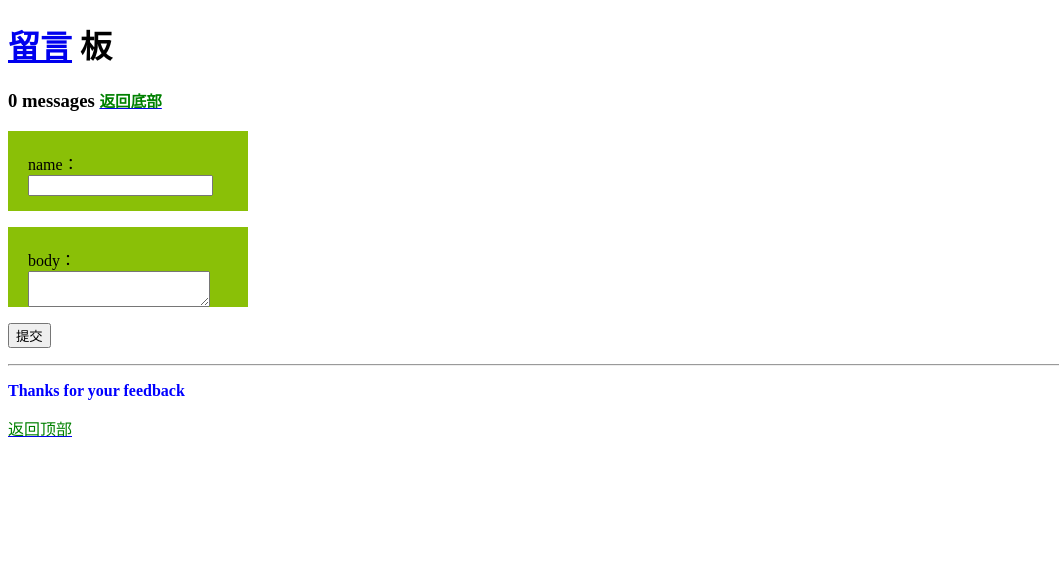
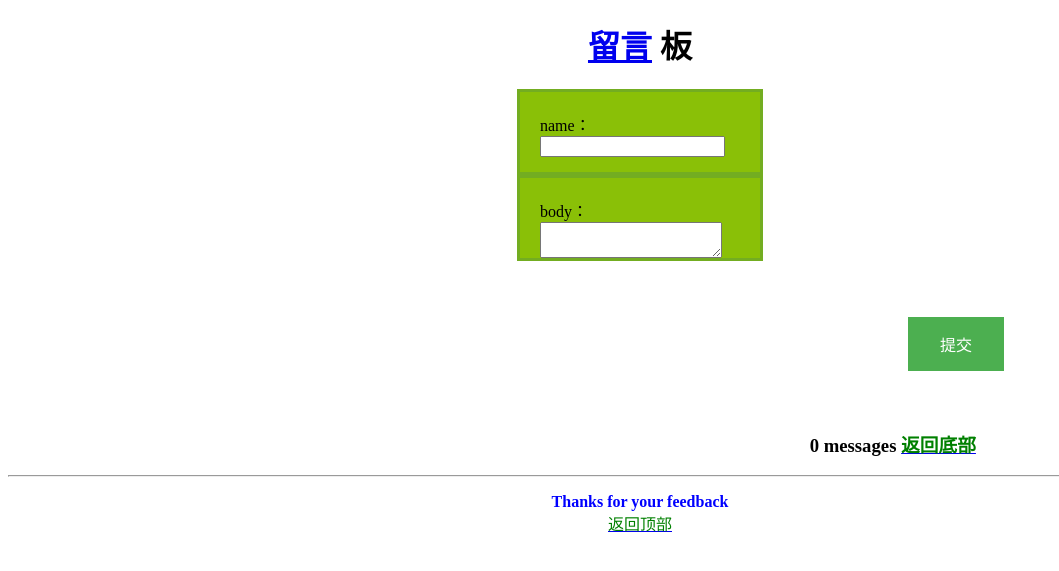
Before and after one commit to biao2789/myhello, a Flask app: page /index in a window 1280 px wide. Shown: the top 571 px of the page, without its empty margins (0-1059 px from the left). Run offline with Flask 2, Linux system fonts and the light colour scheme; data that the repository does not hold is empty; some libraries are stand-ins or nearby versions.

Commit message:
add the js and css,almost entry

```diff
--- a/sayhello/__init__.py
+++ b/sayhello/__init__.py
@@ -9,7 +9,19 @@ app.jinja_env.trim_blocks = True
 app.jinja_env.lstrip_blocks = True
 
 bootstrap = Bootstrap(app)
+
 db = SQLAlchemy(app)
 # db.create_all()
 
+
+def register_template_context(app):
+    @app.context_processor
+    def make_template_context():
+        number = 1
+        admin = "nihao"
+        return dict(number=number, admin=admin)
+
+
+ab = register_template_context(app)
+
 from sayhello import forms, views
--- a/sayhello/templates/base.html
+++ b/sayhello/templates/base.html
@@ -10,6 +10,43 @@
     <link rel="stylesheet" href="{{ url_for('static', filename='css/style.css') }}" type="text/css">
      -->
     <style>
+        .center {
+            margin: auto;
+            width: 60%;
+            border: 3px solid #73AD21;
+            padding: 10px;
+        }
+
+        .button {
+            background-color: #4CAF50;
+            border: none;
+            color: white;
+            padding: 15px 32px;
+            text-align: center;
+            text-decoration: none;
+            display: inline-block;
+            font-size: 16px;
+            margin: 40px 2px;
+            cursor: pointer;
+        }
+
+        .button1 {
+            background-color: #4CAF50;
+            border: none;
+            color: blue;
+            padding: 15px 32px;
+            text-align: center;
+            text-decoration: none;
+            display: inline-block;
+            font-size: 16px;
+            margin: 40px 2px;
+            cursor: pointer;
+        }
+
+        /* h1 {
+            text-align: center
+        } */
+
         #rcorners1 {
             border-radius: 25 px;
             background: #8AC007;
@@ -17,38 +54,19 @@
             width: 200px;
             height: 40px;
         }
-
-        #rcorners2 {
-            border-radius: 25px;
-            border: 2px solid #8AC007;
-            padding: 20px;
-            width: 200px;
-            height: 50px;
-        }
-
-        #rcorners3 {
-            border-radius: 25px;
-            background: url(paper.gif);
-            background-position: left top;
-            background-repeat: repeat;
-            padding: 20px;
-            width: 200px;
-            height: 150px;
-        }
     </style>
-
 </head>
 
 
 <body>
-    <h1>
+    <h1 style="text-align:center">
         <a href="{{url_for('index')}}"><strong>留言</strong></a>
         板
     </h1>
 
     {% for message in get_flashed_messages() %}
-    <div class="alert alert-info">
-        <button type="button" class="close" data-dismiss="alert">&times;</button>
+    <div style="text-align:center">
+        <button class="button" data-dismiss="alert">&times;</button>
         {{ message }}
     </div>
     {% endfor %}
@@ -58,16 +76,16 @@
 
     {% block footer %}
     <hr>
-    <p>
+    <p style="text-align:center">
         <b>
             <font color="blue">Thanks for your feedback</font>
 
         </b>
-        <!-- <p><a id="bottom" href="#" title="Go Top">&uarr;</a></p> -->
-        <p><a id="bottom" href="#">
-                <font color="green">返回顶部</font>
+        <br>
+        <a id="bottom" href="#">
+            <font color="green">返回顶部</font>
 
-            </a></p>
+        </a>
     </p>
     {% endblock%}
 </body>
--- a/sayhello/templates/index.html
+++ b/sayhello/templates/index.html
@@ -2,32 +2,33 @@
 {% block title %}Index{%endblock%}
 
 {% block content %}
+
+
+
 <div>
-  <h3>
+  <form method="POST">
+    <!--启动CSRF-->
+    {{ form.hidden_tag() }}
+    <p id=rcorners1 class="center">name：{{ form.name }}</p>
+    <p id=rcorners1 class="center">body：{{ form.body }}</p>
+    <p style="text-align:center;margin-left:50%"><button class="button" type="submit">提交</button></p>
+  </form>
+</div>
+<div>
+  <h3 style="text-align:center;margin-left:40%">
     {{messages|length}} messages
-    <small class="float-right">
-      <a href="#bottom" title="Go Bottom">
-        <font color="green">返回底部</font>
-      </a>
-    </small>
+    <a href=" #bottom" title="Go Bottom">
+      <font color="green">返回底部</font>
+    </a>
   </h3>
 </div>
 
-
-<div class="sayhello">
-  <div>
-    <form method="POST">
-      <!--启动CSRF-->
-      {{ form.hidden_tag() }}
-      <p id=rcorners1>name：{{ form.name }}</p>
-      <p id=rcorners1>body：{{ form.body }}</p>
-      <p><button type="submit">提交</button></p>
-    </form>
-  </div>
-</div>
-<div>
+<!-- 调用上下文处理器获取到的数据 -->
+<!-- number={{number}}
+admin={{admin}} -->
+<div class="center-in-center">
   {% for message in messages %}
-  <p id=rcorners2>
+  <p class="center">
     <font color="blue">#{{loop.revindex}}</font>
 
     <b>
@@ -41,19 +42,3 @@
 
 
 {%endblock%}
-
-
-
-
-
-<!-- <div ng-app="myApp" ng-controller="myCtrl">
-  名字: <input ng-model="carname" />
-  <h1>{{ carname }}</h1>
-</div>
-
-<script>
-  var app = angular.module("myApp", [test]);
-  app.controller("myCtrl", function ($scope) {
-    $scope.carname = "2";
-  });
-</script>  -->
```
